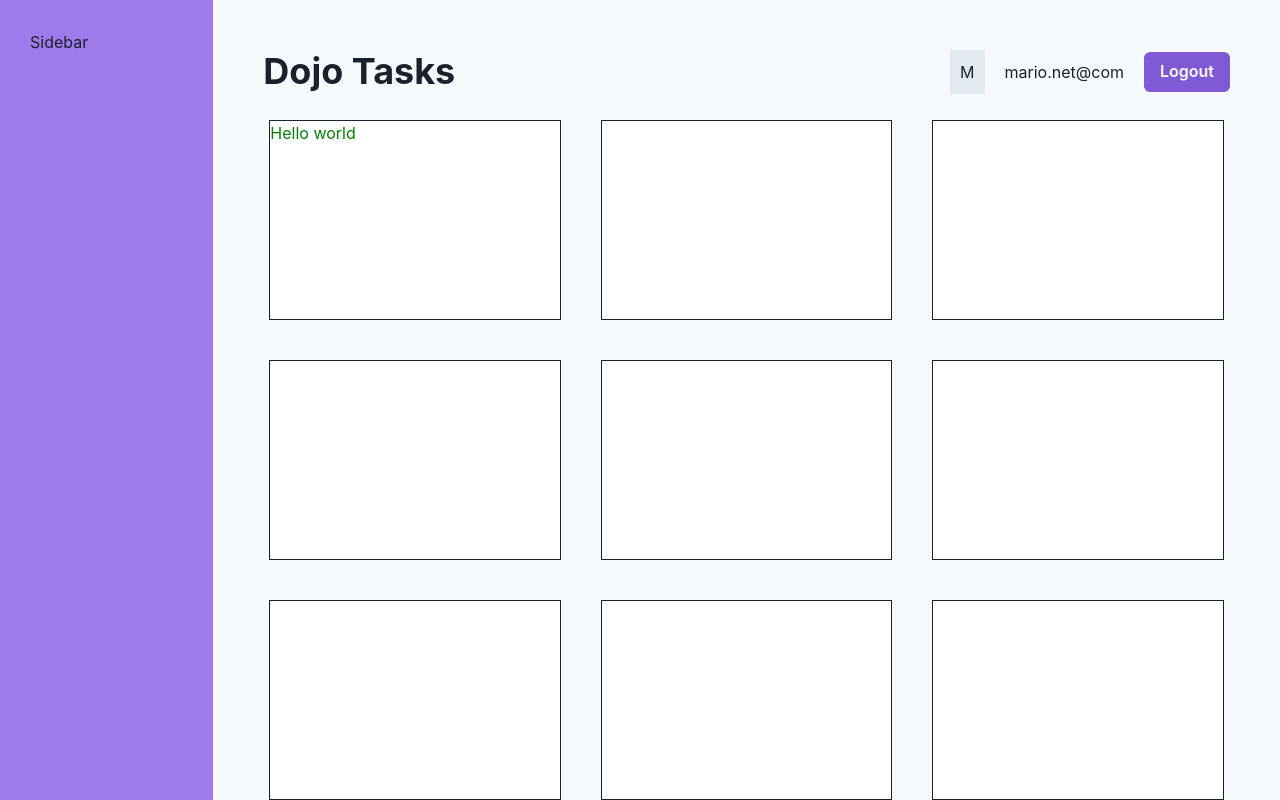
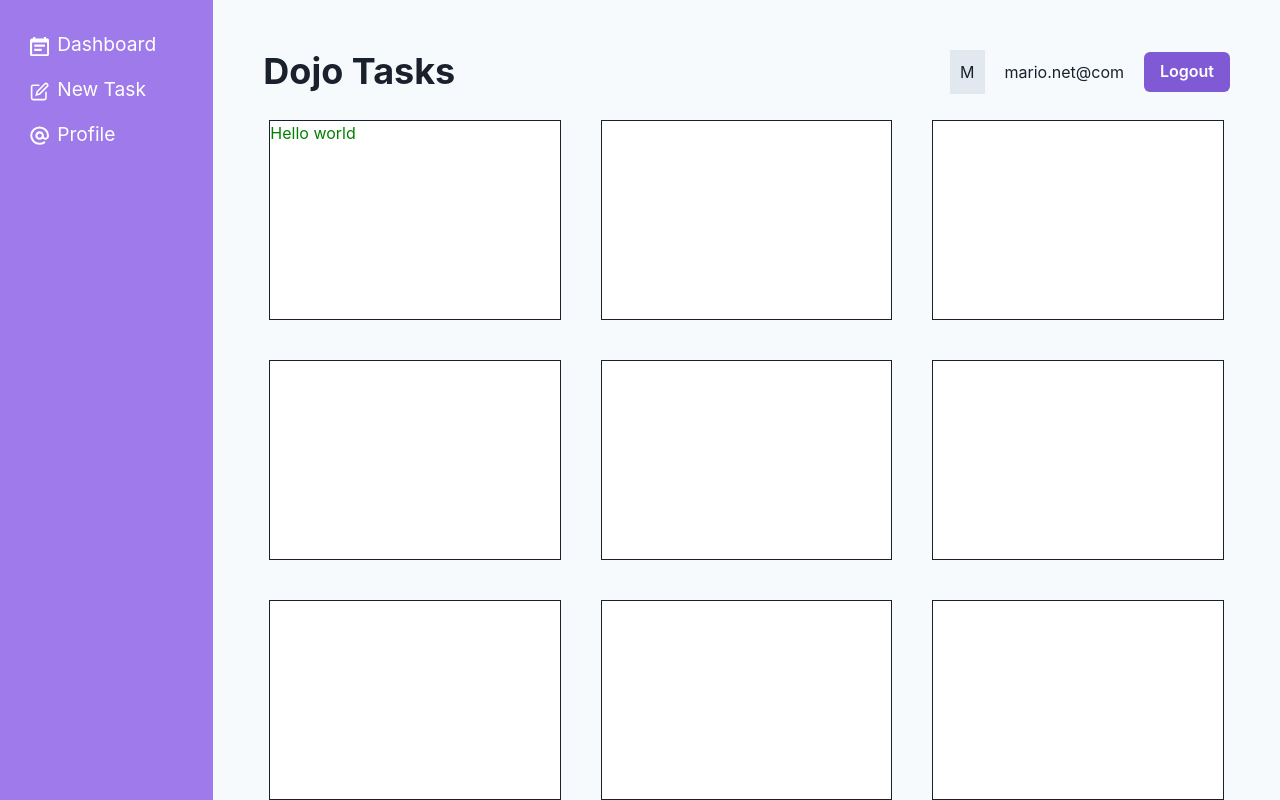
Before and after one commit to abrarzahed/chakra-ui-dojos, a React (Vite) app: page / in a window 1280 px wide. Shown: the top 800 px of the page. Built offline with nearby package versions, Linux system fonts and the light colour scheme.

Commit message:
covered chakra list

```diff
--- a/package.json
+++ b/package.json
@@ -9,6 +9,7 @@
     "preview": "vite preview"
   },
   "dependencies": {
+    "@chakra-ui/icons": "^2.0.17",
     "@chakra-ui/react": "^2.4.9",
     "@emotion/react": "^11.10.5",
     "@emotion/styled": "^11.10.5",
--- /dev/null
+++ b/src/components/Sidebar.jsx
@@ -0,0 +1,28 @@
+import { AtSignIcon, CalendarIcon, EditIcon } from "@chakra-ui/icons";
+import { List, ListIcon, ListItem } from "@chakra-ui/react";
+import { NavLink } from "react-router-dom";
+
+export default function Sidebar() {
+  return (
+    <List color="white" fontSize="1.2em" spacing={4}>
+      <ListItem>
+        <NavLink to="/">
+          <ListIcon as={CalendarIcon} color="white" />
+          Dashboard
+        </NavLink>
+      </ListItem>
+      <ListItem>
+        <NavLink to="/create">
+          <ListIcon as={EditIcon} color="white" />
+          New Task
+        </NavLink>
+      </ListItem>
+      <ListItem>
+        <NavLink to="/profile">
+          <ListIcon as={AtSignIcon} color="white" />
+          Profile
+        </NavLink>
+      </ListItem>
+    </List>
+  );
+}
--- a/src/layouts/RootLayout.jsx
+++ b/src/layouts/RootLayout.jsx
@@ -1,6 +1,7 @@
 import { Grid, GridItem } from "@chakra-ui/react";
 import { Outlet } from "react-router-dom";
 import Navbar from "../components/Navbar";
+import Sidebar from "../components/Sidebar";
 
 export default function RootLayout() {
   return (
@@ -12,7 +13,7 @@
         minHeight={{ lg: "100vh" }}
         p={{ base: "20px", lg: "30px" }}
       >
-        <span>Sidebar</span>
+        <Sidebar />
       </GridItem>
       <GridItem
         as="main"
```
Also changed, not shown: 1 other file (tests, documents, lock files or other folders).
